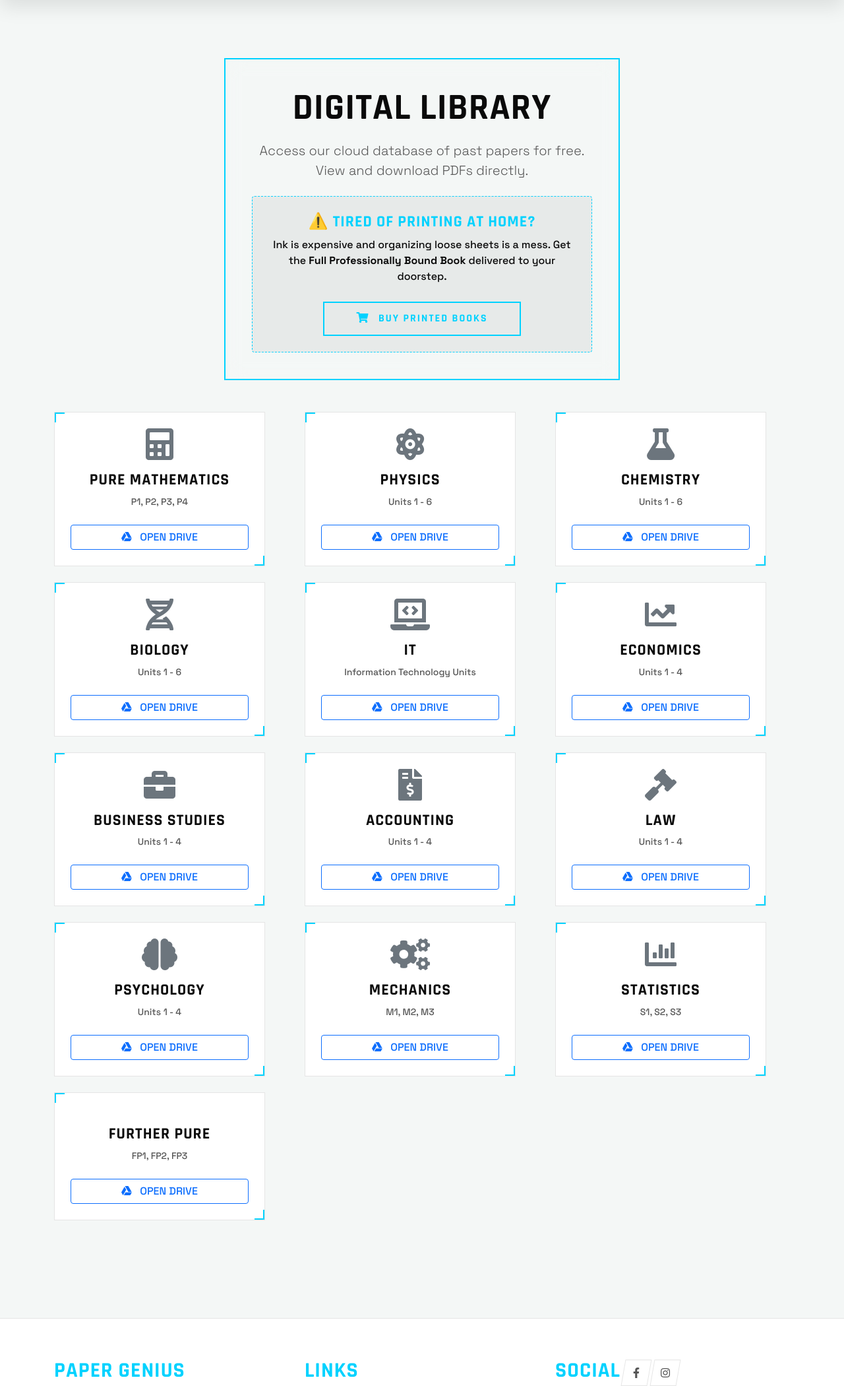
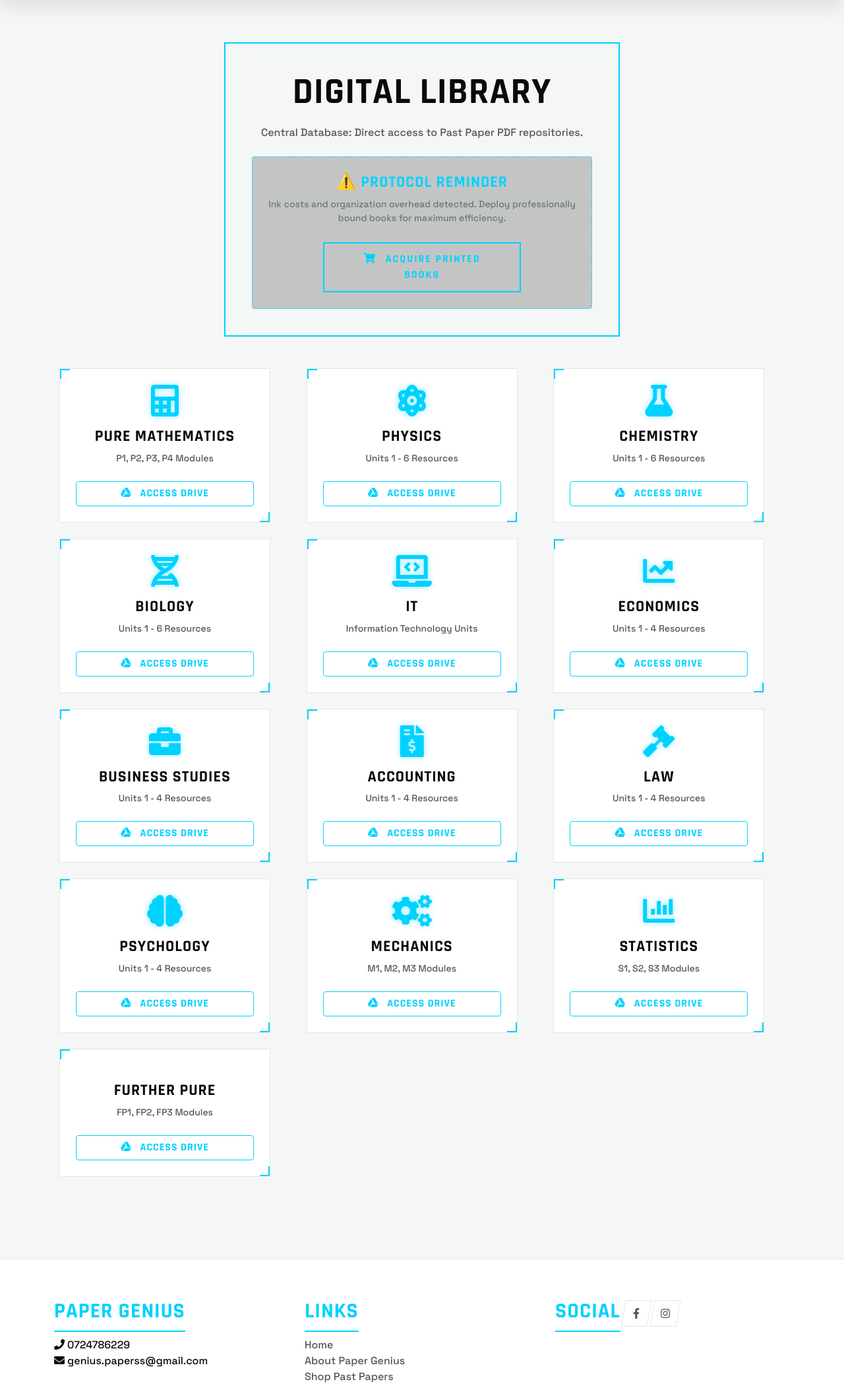
Before and after one commit to cc1-a/paper-genius, a Flask app: page /Resources in a window 1280 px wide. Shown: the part 90-2190 px from the top of the page at 66% size. Run offline with Flask 3, Linux system fonts and the light colour scheme; some libraries are stand-ins or nearby versions.

Commit message:
Update resources.html

```diff
--- a/templates/resources.html
+++ b/templates/resources.html
@@ -1,165 +1,219 @@
 {% extends "base.html" %}
 
 {% block title %}Free Edexcel Past Paper PDF Downloads | Paper Genius Sri Lanka{% endblock %}
-{% block description %}Download free Edexcel IAL and Cambridge IGCSE past paper PDFs. Physics, Chemistry, Maths, Biology, Law, IT and more. Order printed books delivered island-wide.{% endblock %}
+{% block description %}Download free Edexcel IAL and Cambridge IGCSE past paper PDFs. Physics, Chemistry, Maths, Biology, Law, IT and more.{% endblock %}
+
+{% block head %}
+<style>
+    /* --- MOBILE OPTIMIZATIONS --- */
+    @media (max-width: 768px) {
+        .mech-hero-title { font-size: 2.2rem !important; }
+        .upsell-box { padding: 1.5rem !important; }
+        .mech-card { width: 100% !important; margin-bottom: 10px; }
+        .mech-panel { padding: 20px !important; margin: 20px 10px !important; }
+    }
+
+    .subject-icon {
+        color: var(--accent);
+        filter: drop-shadow(0 0 5px var(--accent-glow));
+        transition: 0.3s;
+    }
+
+    .mech-card:hover .subject-icon {
+        transform: scale(1.1) rotate(5deg);
+        filter: drop-shadow(0 0 15px var(--accent));
+    }
+
+    .drive-link-btn {
+        border: 1px solid var(--accent);
+        color: var(--accent);
+        background: transparent;
+        font-family: 'Rajdhani', sans-serif;
+        font-weight: 700;
+        letter-spacing: 1px;
+        transition: 0.3s;
+    }
+
+    .drive-link-btn:hover {
+        background: var(--accent);
+        color: #000;
+        box-shadow: 0 0 15px var(--accent-glow);
+    }
+</style>
+{% endblock %}
 
 {% block body %}
-<div class="container py-5">
+<div class="container py-4">
 
+    <!-- 1. HEADER SECTION -->
     <div class="mech-panel text-center mb-5" style="border: 2px solid var(--accent); background: rgba(var(--accent-rgb), 0.05);">
-        <h1 class="display-4 fw-bold mb-3">DIGITAL LIBRARY</h1>
-        <p class="lead text-muted mb-4">Access our cloud database of past papers for free. View and download PDFs directly.</p>
+        <h1 class="mech-hero-title display-4 fw-bold mb-3" style="font-family: 'Rajdhani';">DIGITAL LIBRARY</h1>
+        <p class="text-muted mb-4">Central Database: Direct access to Past Paper PDF repositories.</p>
 
-        <div class="p-4 rounded" style="background: rgba(0,0,0,0.05); border: 1px dashed var(--accent);">
-            <h4 class="fw-bold text-success">⚠️ TIRED OF PRINTING AT HOME?</h4>
-            <p class="mb-3">Ink is expensive and organizing loose sheets is a mess. Get the <strong>Full Professionally Bound Book</strong> delivered to your doorstep.</p>
-            <a href="/Shop" class="mech-action-btn d-inline-block w-auto px-5">
-                <i class="fas fa-shopping-cart me-2"></i> BUY PRINTED BOOKS
+        <div class="upsell-box p-4 rounded" style="background: rgba(0,0,0,0.2); border: 1px dashed var(--accent);">
+            <h4 class="fw-bold text-success mb-2">⚠️ PROTOCOL REMINDER</h4>
+            <p class="small mb-3 text-secondary">Ink costs and organization overhead detected. Deploy professionally bound books for maximum efficiency.</p>
+            <a href="/Shop" class="mech-action-btn d-inline-block w-100 w-md-auto px-5" style="max-width: 300px;">
+                <i class="fas fa-shopping-cart me-2"></i> ACQUIRE PRINTED BOOKS
             </a>
         </div>
     </div>
 
-    <div class="row g-4">
+    <!-- 2. SUBJECT GRID -->
+    <div class="row g-4 px-2">
 
+        <!-- PURE MATHS -->
         <div class="col-md-6 col-lg-4">
-            <div class="mech-card h-100 p-4 text-center">
-                <i class="fas fa-calculator fa-3x text-secondary mb-3"></i>
-                <h3 class="h4">PURE MATHEMATICS</h3>
-                <p class="small text-muted">P1, P2, P3, P4</p>
-                <a href="https://drive.google.com/drive/folders/1G_k86e46rOJFLw6Oark8O-lrm1N1Vg9b?usp=sharing" target="_blank" class="btn btn-outline-primary w-100 mt-2">
-                    <i class="fab fa-google-drive me-2"></i> OPEN DRIVE
+            <div class="mech-card p-4 text-center h-100">
+                <i class="fas fa-calculator fa-3x subject-icon mb-3"></i>
+                <h3 class="h4 fw-bold">PURE MATHEMATICS</h3>
+                <p class="small text-muted mb-4">P1, P2, P3, P4 Modules</p>
+                <a href="https://drive.google.com/drive/folders/1G_k86e46rOJFLw6Oark8O-lrm1N1Vg9b?usp=sharing" target="_blank" class="btn drive-link-btn w-100">
+                    <i class="fab fa-google-drive me-2"></i> ACCESS DRIVE
                 </a>
             </div>
         </div>
 
+        <!-- PHYSICS -->
         <div class="col-md-6 col-lg-4">
-            <div class="mech-card h-100 p-4 text-center">
-                <i class="fas fa-atom fa-3x text-secondary mb-3"></i>
-                <h3 class="h4">PHYSICS</h3>
-                <p class="small text-muted">Units 1 - 6</p>
-                <a href="https://drive.google.com/drive/folders/1tAZpc62YR-VH6rbvmZlOAvwGk_lUIVXX?usp=sharing" target="_blank" class="btn btn-outline-primary w-100 mt-2">
-                    <i class="fab fa-google-drive me-2"></i> OPEN DRIVE
+            <div class="mech-card p-4 text-center h-100">
+                <i class="fas fa-atom fa-3x subject-icon mb-3"></i>
+                <h3 class="h4 fw-bold">PHYSICS</h3>
+                <p class="small text-muted mb-4">Units 1 - 6 Resources</p>
+                <a href="https://drive.google.com/drive/folders/1tAZpc62YR-VH6rbvmZlOAvwGk_lUIVXX?usp=sharing" target="_blank" class="btn drive-link-btn w-100">
+                    <i class="fab fa-google-drive me-2"></i> ACCESS DRIVE
                 </a>
             </div>
         </div>
 
+        <!-- CHEMISTRY -->
         <div class="col-md-6 col-lg-4">
-            <div class="mech-card h-100 p-4 text-center">
-                <i class="fas fa-flask fa-3x text-secondary mb-3"></i>
-                <h3 class="h4">CHEMISTRY</h3>
-                <p class="small text-muted">Units 1 - 6</p>
-                <a href="https://drive.google.com/drive/folders/1PnxxVD7pLET0AshO8oJbffu3Y8KROb0s?usp=sharing" target="_blank" class="btn btn-outline-primary w-100 mt-2">
-                    <i class="fab fa-google-drive me-2"></i> OPEN DRIVE
+            <div class="mech-card p-4 text-center h-100">
+                <i class="fas fa-flask fa-3x subject-icon mb-3"></i>
+                <h3 class="h4 fw-bold">CHEMISTRY</h3>
+                <p class="small text-muted mb-4">Units 1 - 6 Resources</p>
+                <a href="https://drive.google.com/drive/folders/1PnxxVD7pLET0AshO8oJbffu3Y8KROb0s?usp=sharing" target="_blank" class="btn drive-link-btn w-100">
+                    <i class="fab fa-google-drive me-2"></i> ACCESS DRIVE
                 </a>
             </div>
         </div>
 
+        <!-- BIOLOGY -->
         <div class="col-md-6 col-lg-4">
-            <div class="mech-card h-100 p-4 text-center">
-                <i class="fas fa-dna fa-3x text-secondary mb-3"></i>
-                <h3 class="h4">BIOLOGY</h3>
-                <p class="small text-muted">Units 1 - 6</p>
-                <a href="https://drive.google.com/drive/folders/1Ot3EfXD3RwDa6aUh4PP5R18GphHVXz3g?usp=sharing" target="_blank" class="btn btn-outline-primary w-100 mt-2">
-                    <i class="fab fa-google-drive me-2"></i> OPEN DRIVE
+            <div class="mech-card p-4 text-center h-100">
+                <i class="fas fa-dna fa-3x subject-icon mb-3"></i>
+                <h3 class="h4 fw-bold">BIOLOGY</h3>
+                <p class="small text-muted mb-4">Units 1 - 6 Resources</p>
+                <a href="https://drive.google.com/drive/folders/1Ot3EfXD3RwDa6aUh4PP5R18GphHVXz3g?usp=sharing" target="_blank" class="btn drive-link-btn w-100">
+                    <i class="fab fa-google-drive me-2"></i> ACCESS DRIVE
                 </a>
             </div>
         </div>
 
+        <!-- IT -->
         <div class="col-md-6 col-lg-4">
-            <div class="mech-card h-100 p-4 text-center">
-                <i class="fas fa-laptop-code fa-3x text-secondary mb-3"></i>
-                <h3 class="h4">IT</h3>
-                <p class="small text-muted">Information Technology Units</p>
-                <a href="https://drive.google.com/drive/folders/1rf6XUQsu65pcZ4ArpnupSbDUcKm5ouDq?usp=sharing" target="_blank" class="btn btn-outline-primary w-100 mt-2">
-                    <i class="fab fa-google-drive me-2"></i> OPEN DRIVE
+            <div class="mech-card p-4 text-center h-100">
+                <i class="fas fa-laptop-code fa-3x subject-icon mb-3"></i>
+                <h3 class="h4 fw-bold">IT</h3>
+                <p class="small text-muted mb-4">Information Technology Units</p>
+                <a href="https://drive.google.com/drive/folders/1rf6XUQsu65pcZ4ArpnupSbDUcKm5ouDq?usp=sharing" target="_blank" class="btn drive-link-btn w-100">
+                    <i class="fab fa-google-drive me-2"></i> ACCESS DRIVE
                 </a>
             </div>
         </div>
 
+        <!-- ECONOMICS -->
         <div class="col-md-6 col-lg-4">
-            <div class="mech-card h-100 p-4 text-center">
-                <i class="fas fa-chart-line fa-3x text-secondary mb-3"></i>
-                <h3 class="h4">ECONOMICS</h3>
-                <p class="small text-muted">Units 1 - 4</p>
-                <a href="https://drive.google.com/drive/folders/1rRuUOhkQXTdaqjIAJZIQGWK43xNGtSIr?usp=sharing" target="_blank" class="btn btn-outline-primary w-100 mt-2">
-                    <i class="fab fa-google-drive me-2"></i> OPEN DRIVE
+            <div class="mech-card p-4 text-center h-100">
+                <i class="fas fa-chart-line fa-3x subject-icon mb-3"></i>
+                <h3 class="h4 fw-bold">ECONOMICS</h3>
+                <p class="small text-muted mb-4">Units 1 - 4 Resources</p>
+                <a href="https://drive.google.com/drive/folders/1rRuUOhkQXTdaqjIAJZIQGWK43xNGtSIr?usp=sharing" target="_blank" class="btn drive-link-btn w-100">
+                    <i class="fab fa-google-drive me-2"></i> ACCESS DRIVE
                 </a>
             </div>
         </div>
 
+        <!-- BUSINESS STUDIES -->
         <div class="col-md-6 col-lg-4">
-            <div class="mech-card h-100 p-4 text-center">
-                <i class="fas fa-briefcase fa-3x text-secondary mb-3"></i>
-                <h3 class="h4">BUSINESS STUDIES</h3>
-                <p class="small text-muted">Units 1 - 4</p>
-                <a href="https://drive.google.com/drive/folders/16KHZycp_py0tQxCENAlT6lywCwO1M-W0?usp=sharing" target="_blank" class="btn btn-outline-primary w-100 mt-2">
-                    <i class="fab fa-google-drive me-2"></i> OPEN DRIVE
+            <div class="mech-card p-4 text-center h-100">
+                <i class="fas fa-briefcase fa-3x subject-icon mb-3"></i>
+                <h3 class="h4 fw-bold">BUSINESS STUDIES</h3>
+                <p class="small text-muted mb-4">Units 1 - 4 Resources</p>
+                <a href="https://drive.google.com/drive/folders/16KHZycp_py0tQxCENAlT6lywCwO1M-W0?usp=sharing" target="_blank" class="btn drive-link-btn w-100">
+                    <i class="fab fa-google-drive me-2"></i> ACCESS DRIVE
                 </a>
             </div>
         </div>
 
+        <!-- ACCOUNTING -->
         <div class="col-md-6 col-lg-4">
-            <div class="mech-card h-100 p-4 text-center">
-                <i class="fas fa-file-invoice-dollar fa-3x text-secondary mb-3"></i>
-                <h3 class="h4">ACCOUNTING</h3>
-                <p class="small text-muted">Units 1 - 4</p>
-                <a href="https://drive.google.com/drive/folders/1CBi8AwIuOirxVhsbb5KPeo6lV33pRUl7?usp=sharing" target="_blank" class="btn btn-outline-primary w-100 mt-2">
-                    <i class="fab fa-google-drive me-2"></i> OPEN DRIVE
+            <div class="mech-card p-4 text-center h-100">
+                <i class="fas fa-file-invoice-dollar fa-3x subject-icon mb-3"></i>
+                <h3 class="h4 fw-bold">ACCOUNTING</h3>
+                <p class="small text-muted mb-4">Units 1 - 4 Resources</p>
+                <a href="https://drive.google.com/drive/folders/1CBi8AwIuOirxVhsbb5KPeo6lV33pRUl7?usp=sharing" target="_blank" class="btn drive-link-btn w-100">
+                    <i class="fab fa-google-drive me-2"></i> ACCESS DRIVE
                 </a>
             </div>
         </div>
 
+        <!-- LAW -->
         <div class="col-md-6 col-lg-4">
-            <div class="mech-card h-100 p-4 text-center">
-                <i class="fas fa-gavel fa-3x text-secondary mb-3"></i>
-                <h3 class="h4">LAW</h3>
-                <p class="small text-muted">Units 1 - 4</p>
-                <a href="https://drive.google.com/drive/folders/1iihPMkQJtO9MvSPMtMLaOOwl3eQcSnUN?usp=sharing" target="_blank" class="btn btn-outline-primary w-100 mt-2">
-                    <i class="fab fa-google-drive me-2"></i> OPEN DRIVE
+            <div class="mech-card p-4 text-center h-100">
+                <i class="fas fa-gavel fa-3x subject-icon mb-3"></i>
+                <h3 class="h4 fw-bold">LAW</h3>
+                <p class="small text-muted mb-4">Units 1 - 4 Resources</p>
+                <a href="https://drive.google.com/drive/folders/1iihPMkQJtO9MvSPMtMLaOOwl3eQcSnUN?usp=sharing" target="_blank" class="btn drive-link-btn w-100">
+                    <i class="fab fa-google-drive me-2"></i> ACCESS DRIVE
                 </a>
             </div>
         </div>
 
+        <!-- PSYCHOLOGY -->
         <div class="col-md-6 col-lg-4">
-            <div class="mech-card h-100 p-4 text-center">
-                <i class="fas fa-brain fa-3x text-secondary mb-3"></i>
-                <h3 class="h4">PSYCHOLOGY</h3>
-                <p class="small text-muted">Units 1 - 4</p>
-                <a href="https://drive.google.com/drive/folders/1W2pLzSet35iMpPe2AA6KJ6b3l6IlQqfx?usp=sharing" target="_blank" class="btn btn-outline-primary w-100 mt-2">
-                    <i class="fab fa-google-drive me-2"></i> OPEN DRIVE
+            <div class="mech-card p-4 text-center h-100">
+                <i class="fas fa-brain fa-3x subject-icon mb-3"></i>
+                <h3 class="h4 fw-bold">PSYCHOLOGY</h3>
+                <p class="small text-muted mb-4">Units 1 - 4 Resources</p>
+                <a href="https://drive.google.com/drive/folders/1W2pLzSet35iMpPe2AA6KJ6b3l6IlQqfx?usp=sharing" target="_blank" class="btn drive-link-btn w-100">
+                    <i class="fab fa-google-drive me-2"></i> ACCESS DRIVE
                 </a>
             </div>
         </div>
 
+        <!-- MECHANICS -->
         <div class="col-md-6 col-lg-4">
-            <div class="mech-card h-100 p-4 text-center">
-                <i class="fas fa-cogs fa-3x text-secondary mb-3"></i>
-                <h3 class="h4">MECHANICS</h3>
-                <p class="small text-muted">M1, M2, M3</p>
-                <a href="https://drive.google.com/drive/folders/1sFhhtx81j5O2kcxxZ8hPvk7ty6FbNDGh?usp=sharing" target="_blank" class="btn btn-outline-primary w-100 mt-2">
-                    <i class="fab fa-google-drive me-2"></i> OPEN DRIVE
+            <div class="mech-card p-4 text-center h-100">
+                <i class="fas fa-cogs fa-3x subject-icon mb-3"></i>
+                <h3 class="h4 fw-bold">MECHANICS</h3>
+                <p class="small text-muted mb-4">M1, M2, M3 Modules</p>
+                <a href="https://drive.google.com/drive/folders/1sFhhtx81j5O2kcxxZ8hPvk7ty6FbNDGh?usp=sharing" target="_blank" class="btn drive-link-btn w-100">
+                    <i class="fab fa-google-drive me-2"></i> ACCESS DRIVE
                 </a>
             </div>
         </div>
 
+        <!-- STATISTICS -->
         <div class="col-md-6 col-lg-4">
-            <div class="mech-card h-100 p-4 text-center">
-                <i class="fas fa-chart-bar fa-3x text-secondary mb-3"></i>
-                <h3 class="h4">STATISTICS</h3>
-                <p class="small text-muted">S1, S2, S3</p>
-                <a href="https://drive.google.com/drive/folders/1RMbKMa1JiGk_KeNmsShKT1rgFZnRJzy2?usp=sharing" target="_blank" class="btn btn-outline-primary w-100 mt-2">
-                    <i class="fab fa-google-drive me-2"></i> OPEN DRIVE
+            <div class="mech-card p-4 text-center h-100">
+                <i class="fas fa-chart-bar fa-3x subject-icon mb-3"></i>
+                <h3 class="h4 fw-bold">STATISTICS</h3>
+                <p class="small text-muted mb-4">S1, S2, S3 Modules</p>
+                <a href="https://drive.google.com/drive/folders/1RMbKMa1JiGk_KeNmsShKT1rgFZnRJzy2?usp=sharing" target="_blank" class="btn drive-link-btn w-100">
+                    <i class="fab fa-google-drive me-2"></i> ACCESS DRIVE
                 </a>
             </div>
         </div>
 
+        <!-- FURTHER PURE -->
         <div class="col-md-6 col-lg-4">
-            <div class="mech-card h-100 p-4 text-center">
-                <i class="fas fa-square-root-variable fa-3x text-secondary mb-3"></i>
-                <h3 class="h4">FURTHER PURE</h3>
-                <p class="small text-muted">FP1, FP2, FP3</p>
-                <a href="https://drive.google.com/drive/folders/1ruIBYNrD6tGuJAmWZhe_pTueHHMW81AY?usp=sharing" target="_blank" class="btn btn-outline-primary w-100 mt-2">
-                    <i class="fab fa-google-drive me-2"></i> OPEN DRIVE
+            <div class="mech-card p-4 text-center h-100">
+                <i class="fas fa-square-root-variable fa-3x subject-icon mb-3"></i>
+                <h3 class="h4 fw-bold">FURTHER PURE</h3>
+                <p class="small text-muted mb-4">FP1, FP2, FP3 Modules</p>
+                <a href="https://drive.google.com/drive/folders/1ruIBYNrD6tGuJAmWZhe_pTueHHMW81AY?usp=sharing" target="_blank" class="btn drive-link-btn w-100">
+                    <i class="fab fa-google-drive me-2"></i> ACCESS DRIVE
                 </a>
             </div>
         </div>
```
